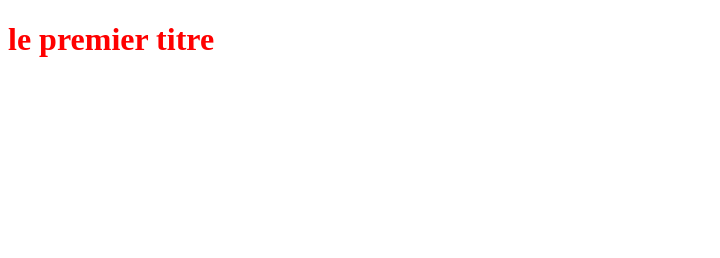
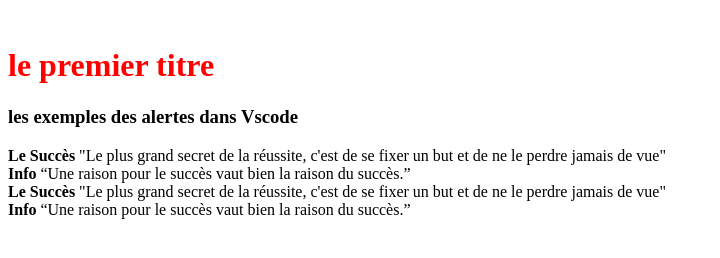
Before and after one commit to majidevops/SecondProjetGit, a plain HTML site: page index.html in a window 1280 px wide. Shown: the whole page, without its empty margins (0-720 px from the left). Drawn offline with Linux system fonts and the light colour scheme.

Commit message:
Ajout de citations

```diff
--- a/index.html
+++ b/index.html
@@ -1,10 +1,15 @@
 <!DOCTYPE html>
 <html>
 <head>
-   <title></title>
+   <title>Examples!!!</title>
    <link rel="stylesheet" type="text/css" href="style.css">
 </head>
-<body>
+<br>
    <h1>le premier titre</h1>
-</body>
+   <h3>les exemples des alertes dans Vscode</h3>
+   <strong>Le Succès</strong> "Le plus grand secret de la réussite, c'est de se fixer un but et de ne le perdre jamais de vue" </br>
+   <strong>Info</strong> “Une raison pour le succès vaut bien la raison du succès.”</br>
+   <strong>Le Succès</strong> "Le plus grand secret de la réussite, c'est de se fixer un but et de ne le perdre jamais de vue" </br>
+   <strong>Info</strong> “Une raison pour le succès vaut bien la raison du succès.”</br>
+   </body>
 </html>
```
